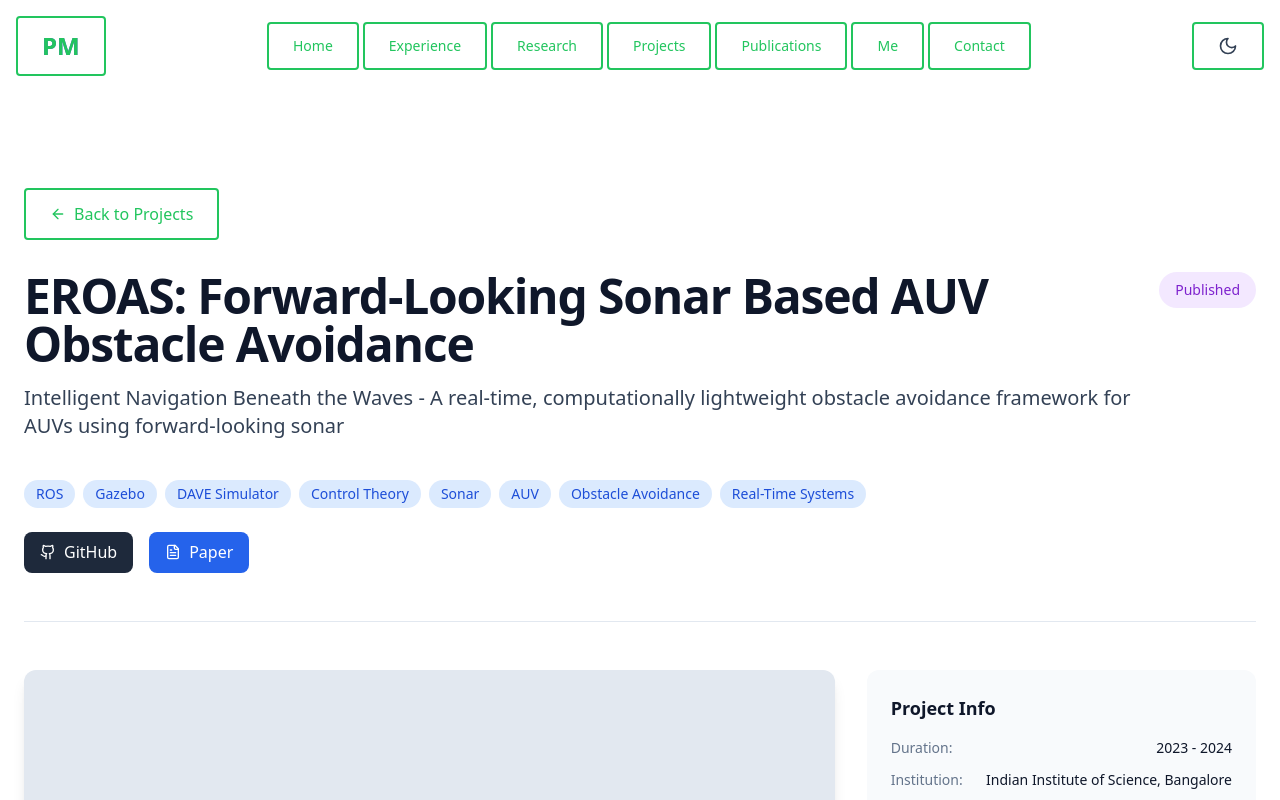
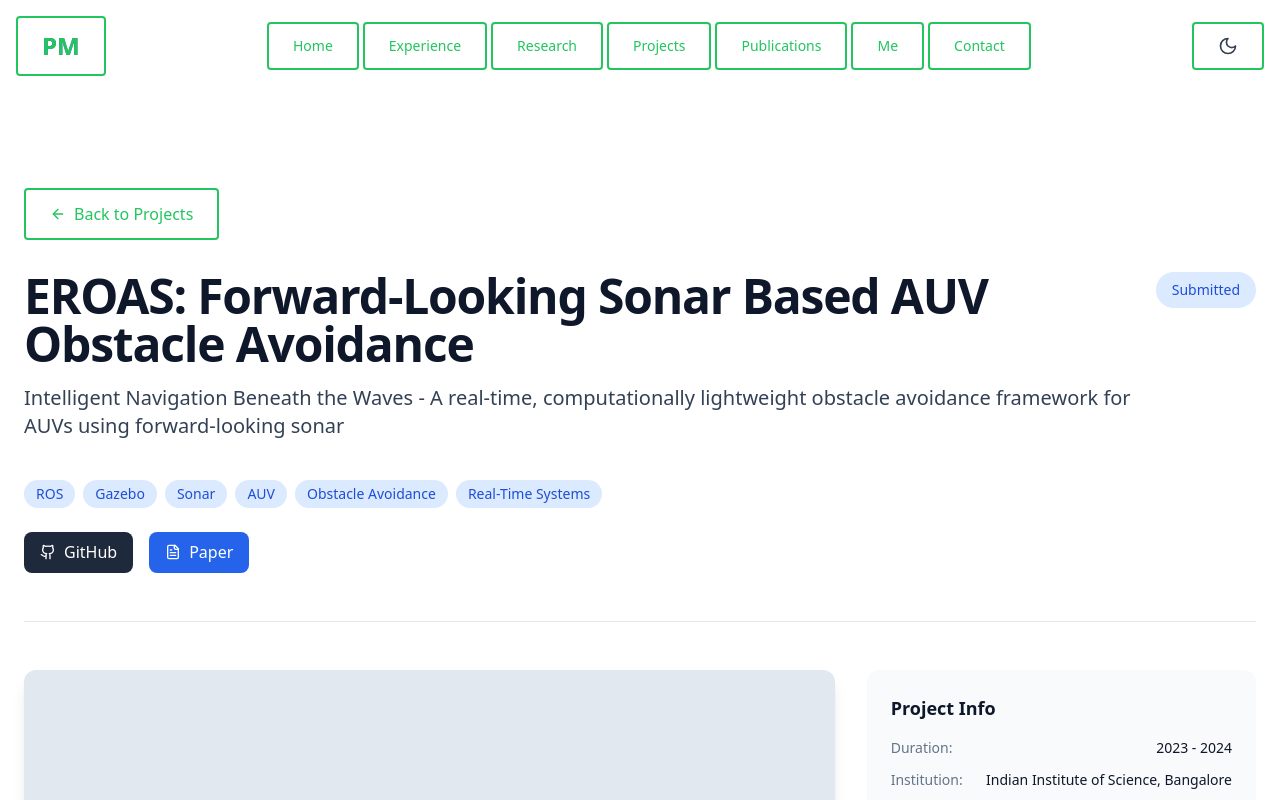
Before and after one commit to pruthvi54/pruthvi54.github.io, a React (Vite) app: page /projects/eroas in a window 1280 px wide. Shown: the top 800 px of the page. Built offline with nearby package versions, Linux system fonts and the light colour scheme; the HTML template or start-up script is replaced by a standard one.

Commit message:
Update EROAS: Change status to Submitted and simplify tags

```diff
--- a/src/pages/projects/eroas/data.ts
+++ b/src/pages/projects/eroas/data.ts
@@ -7,7 +7,7 @@ export const projectData = {
   // ========================================
   title: "EROAS: Forward-Looking Sonar Based AUV Obstacle Avoidance",
   shortDescription: "Intelligent Navigation Beneath the Waves - A real-time, computationally lightweight obstacle avoidance framework for AUVs using forward-looking sonar",
-  status: "Published", // Active, Published, or Completed
+  status: "Submitted", // Submitted, Published, or Completed
 
   // ========================================
   // PROJECT DETAILS
@@ -20,7 +20,7 @@ export const projectData = {
   // ========================================
   // TAGS/TECHNOLOGIES
   // ========================================
-  tags: ['ROS', 'Gazebo', 'DAVE Simulator', 'Control Theory', 'Sonar', 'AUV', 'Obstacle Avoidance', 'Real-Time Systems'],
+  tags: ['ROS', 'Gazebo', 'Sonar', 'AUV', 'Obstacle Avoidance', 'Real-Time Systems'],
 
   // ========================================
   // LINKS (Set to null if not available)
```
